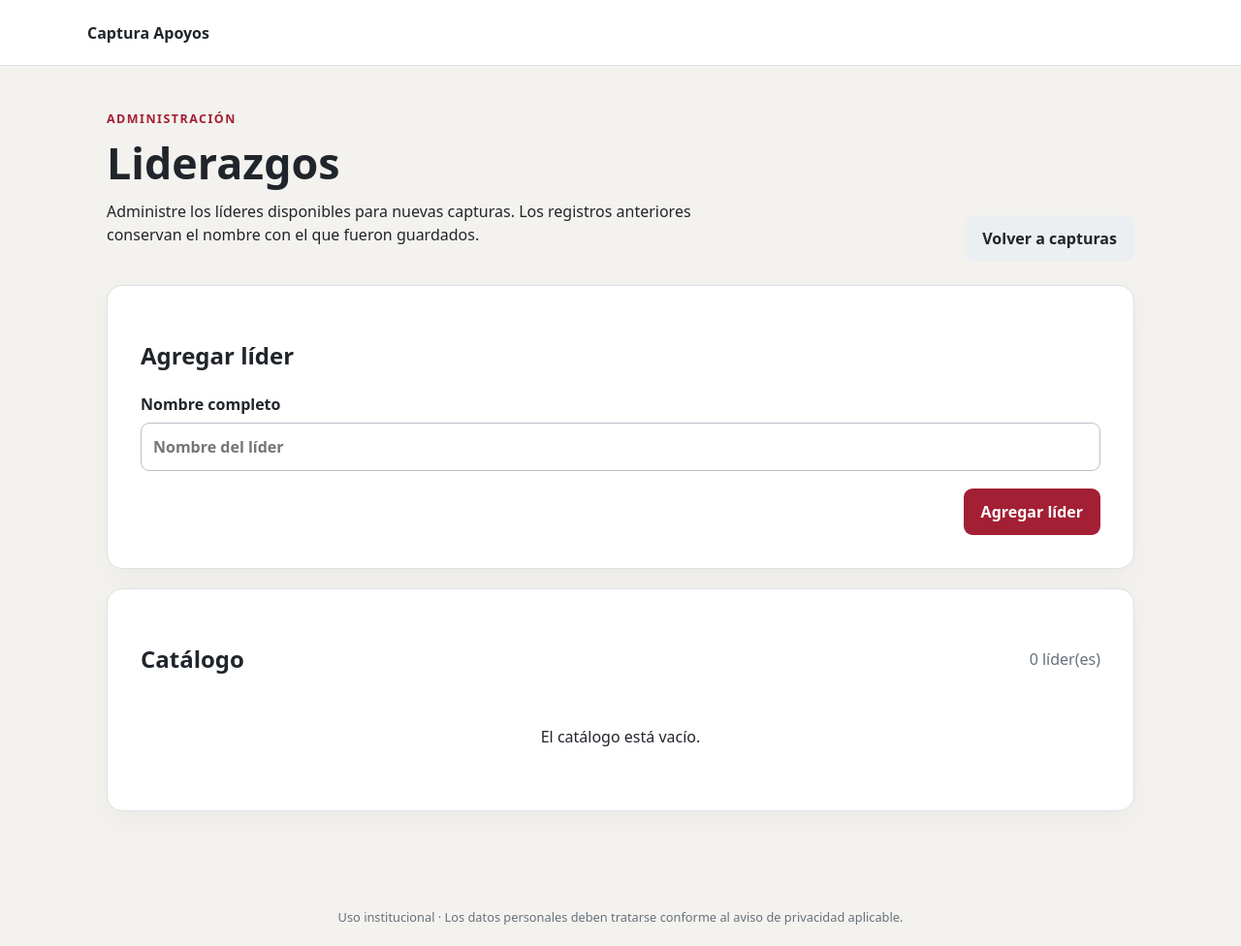
After one commit to spott226/ocrcapturadif, a FastAPI app: template app/templates/leaders.html in a window 1280 px wide. The commit adds this page. Shown: the whole page at 97% size. Run offline with FastAPI, Linux system fonts and the light colour scheme; the template is opened without the code that fills it, so the values that code supplies are empty; parts of the project's set-up code (start-up, migrations or seed data) failed here and were passed over; some libraries are stand-ins or nearby versions.

Commit message:
feat: administrar catálogo de liderazgos

```diff
--- a/app/main.py
+++ b/app/main.py
@@ -19,7 +19,7 @@ from starlette.middleware.sessions import SessionMiddleware
 
 from .config import get_settings
 from .database import Base, SessionLocal, engine, get_db
-from .models import AppUser, Person, StructureSubmission, SupportNetworkSubmission, SupportType
+from .models import AppUser, Leader, Person, StructureSubmission, SupportNetworkSubmission, SupportType
 from .ocr import extract_image
 from .security import csrf_token, password_hash, valid_csrf, verify_password
 
@@ -225,12 +225,26 @@ def bootstrap_first_superadmin() -> None:
             db.rollback()
 
 
+def bootstrap_leaders() -> None:
+    """Load the original catalog once; administrators manage it afterwards."""
+    with SessionLocal() as db:
+        if (db.scalar(select(func.count(Leader.id))) or 0) != 0:
+            return
+        db.add_all(Leader(name=name, created_by="bootstrap") for name in LEADERS)
+        try:
+            db.commit()
+        except IntegrityError:
+            # Another worker may have seeded the catalog at the same time.
+            db.rollback()
+
+
 @asynccontextmanager
 async def lifespan(_app: FastAPI):
     Base.metadata.create_all(engine)
     migrate_existing_database()
     migrate_early_v2_database()
     bootstrap_first_superadmin()
+    bootstrap_leaders()
     yield
 
 
@@ -384,10 +398,14 @@ def canonical_municipality(value: str) -> str:
     )
 
 
-def canonical_leader(value: str) -> str:
+def leader_names(db: Session) -> list[str]:
+    return list(db.scalars(select(Leader.name).order_by(Leader.name)).all())
+
+
+def canonical_leader(db: Session, value: str) -> str:
     normalized = normalize_for_match(value)
     return next(
-        (item for item in LEADERS if normalize_for_match(item) == normalized),
+        (item for item in leader_names(db) if normalize_for_match(item) == normalized),
         "",
     )
 
@@ -419,7 +437,7 @@ def review_page(
         error=error,
         duplicates=duplicates or [],
         municipalities=MUNICIPALITIES,
-        leaders=LEADERS,
+        leaders=leader_names(db),
         support_types=active_support_types(db),
     )
 
@@ -867,7 +885,7 @@ def save(
     curp = curp.strip().upper()
     cic = re.sub(r"\D", "", cic)
     ocr_code = re.sub(r"\D", "", ocr_code)
-    selected_leader = canonical_leader(leader)
+    selected_leader = canonical_leader(db, leader)
     phone = re.sub(r"\D", "", phone)
 
     selected_municipality = canonical_municipality(municipality)
@@ -1248,3 +1266,61 @@ def update_support_type(
     item.active = active == "1"
     db.commit()
     return RedirectResponse(public_url("/admin/tipos-apoyo?actualizado=1"), status_code=303)
+
+
+def leaders_page(request: Request, db: Session, *, error: str | None = None):
+    items = db.scalars(select(Leader).order_by(Leader.name)).all()
+    return page(request, "leaders.html", leaders=items, error=error)
+
+
+@app.get("/admin/liderazgos", response_class=HTMLResponse)
+def manage_leaders(request: Request, db: Session = Depends(get_db)):
+    require_superadmin(request, db)
+    return leaders_page(request, db)
+
+
+@app.post("/admin/liderazgos", response_class=HTMLResponse)
+def create_leader(
+    request: Request,
+    name: str = Form(...),
+    csrf: str = Form(...),
+    db: Session = Depends(get_db),
+):
+    user = require_superadmin(request, db)
+    require_csrf(request, csrf)
+    display_name = " ".join(name.strip().split())[:180]
+    if not display_name:
+        return leaders_page(request, db, error="Capture el nombre del líder.")
+    normalized = normalize_for_match(display_name)
+    if any(normalize_for_match(item) == normalized for item in leader_names(db)):
+        return leaders_page(request, db, error="Ese líder ya existe en el catálogo.")
+    db.add(Leader(name=display_name, created_by=user.email))
+    try:
+        db.commit()
+    except IntegrityError:
+        db.rollback()
+        return leaders_page(request, db, error="Ese líder ya existe en el catálogo.")
+    return RedirectResponse(public_url("/admin/liderazgos?creado=1"), status_code=303)
+
+
+@app.post("/admin/liderazgos/{leader_id}/eliminar", response_class=HTMLResponse)
+def delete_leader(
+    leader_id: int,
+    request: Request,
+    csrf: str = Form(...),
+    db: Session = Depends(get_db),
+):
+    require_superadmin(request, db)
+    require_csrf(request, csrf)
+    item = db.get(Leader, leader_id)
+    if not item:
+        raise HTTPException(404, "Líder no encontrado")
+    if (db.scalar(select(func.count(Leader.id))) or 0) <= 1:
+        return leaders_page(
+            request,
+            db,
+            error="Debe permanecer al menos un líder disponible en el catálogo.",
+        )
+    db.delete(item)
+    db.commit()
+    return RedirectResponse(public_url("/admin/liderazgos?eliminado=1"), status_code=303)
--- a/app/templates/base.html
+++ b/app/templates/base.html
@@ -17,7 +17,7 @@
     <a href="{{ public_prefix }}/admin/formularios/datos-estructura">Datos de estructura</a>
     <a href="{{ public_prefix }}/admin/formularios/red-apoyo">Red de Apoyo 1x10</a>
     <span class="nav-heading">Administración</span>
-    <a href="{{ public_prefix }}/admin/tipos-apoyo">Tipos de apoyo</a><a href="{{ public_prefix }}/admin/usuarios">Usuarios</a>
+    <a href="{{ public_prefix }}/admin/tipos-apoyo">Tipos de apoyo</a><a href="{{ public_prefix }}/admin/liderazgos">Liderazgos</a><a href="{{ public_prefix }}/admin/usuarios">Usuarios</a>
     {% endif %}
   </nav>
   <div class="sidebar-account"><small>{{ user.email }} · {{ 'Superadministrador' if user.is_superadmin else 'Capturista' }}</small><a href="{{ public_prefix }}/cuenta/contrasena">Cambiar contraseña</a><form method="post" action="{{ public_prefix }}/logout"><input type="hidden" name="csrf" value="{{ csrf }}"><button class="link">Cerrar sesión</button></form></div>
@@ -27,7 +27,7 @@
   <div class="mobile-nav-panel">
     <nav aria-label="Menú móvil">
       <a href="{{ public_prefix }}/">Formularios</a>{% if can_use_ocr %}<a href="{{ public_prefix }}/captura">Nueva captura</a>{% endif %}
-      {% if user.is_superadmin %}<a href="{{ public_prefix }}/beneficiarios">Beneficiarios</a><a href="{{ public_prefix }}/admin/formularios/datos-estructura">Datos de estructura</a><a href="{{ public_prefix }}/admin/formularios/red-apoyo">Red de Apoyo 1x10</a><a href="{{ public_prefix }}/admin/tipos-apoyo">Tipos de apoyo</a><a href="{{ public_prefix }}/admin/usuarios">Usuarios</a>{% endif %}
+      {% if user.is_superadmin %}<a href="{{ public_prefix }}/beneficiarios">Beneficiarios</a><a href="{{ public_prefix }}/admin/formularios/datos-estructura">Datos de estructura</a><a href="{{ public_prefix }}/admin/formularios/red-apoyo">Red de Apoyo 1x10</a><a href="{{ public_prefix }}/admin/tipos-apoyo">Tipos de apoyo</a><a href="{{ public_prefix }}/admin/liderazgos">Liderazgos</a><a href="{{ public_prefix }}/admin/usuarios">Usuarios</a>{% endif %}
     </nav>
     <div class="mobile-account"><small>{{ user.email }} · {{ 'Superadministrador' if user.is_superadmin else 'Capturista' }}</small><a href="{{ public_prefix }}/cuenta/contrasena">Cambiar contraseña</a><form method="post" action="{{ public_prefix }}/logout"><input type="hidden" name="csrf" value="{{ csrf }}"><button class="link">Cerrar sesión</button></form></div>
   </div>
--- /dev/null
+++ b/app/templates/leaders.html
@@ -0,0 +1,33 @@
+{% extends "base.html" %}
+{% block title %}Liderazgos · Captura Apoyos{% endblock %}
+{% block content %}
+<section class="hero compact-hero"><div><p class="eyebrow">Administración</p><h1>Liderazgos</h1><p>Administre los líderes disponibles para nuevas capturas. Los registros anteriores conservan el nombre con el que fueron guardados.</p></div><a class="button ghost" href="{{ public_prefix }}/">Volver a capturas</a></section>
+{% if error %}<div class="alert">{{ error }}</div>{% endif %}
+{% if request.query_params.get('creado') %}<div class="success">Líder agregado al catálogo.</div>{% endif %}
+{% if request.query_params.get('eliminado') %}<div class="success">Líder eliminado del catálogo.</div>{% endif %}
+
+<section class="card">
+  <h2>Agregar líder</h2>
+  <form method="post" action="{{ public_prefix }}/admin/liderazgos" class="form-grid">
+    <input type="hidden" name="csrf" value="{{ csrf }}">
+    <label class="wide">Nombre completo<input name="name" maxlength="180" autocomplete="off" placeholder="Nombre del líder" required></label>
+    <div class="actions wide"><span></span><button>Agregar líder</button></div>
+  </form>
+</section>
+
+<section class="card">
+  <div class="section-head"><h2>Catálogo</h2><span>{{ leaders|length }} líder(es)</span></div>
+  <div class="admin-list">
+    {% for leader in leaders %}
+    <article class="admin-item">
+      <div class="admin-summary"><strong>{{ leader.name }}</strong><small>Agregado por {{ leader.created_by }}</small></div>
+      <span></span>
+      <form method="post" action="{{ public_prefix }}/admin/liderazgos/{{ leader.id }}/eliminar" data-confirm-delete="{{ leader.name }}">
+        <input type="hidden" name="csrf" value="{{ csrf }}">
+        <button class="danger-outline">Eliminar</button>
+      </form>
+    </article>
+    {% else %}<div class="empty">El catálogo está vacío.</div>{% endfor %}
+  </div>
+</section>
+{% endblock %}
```
Also changed, not shown: app/models.py (+9 -0 lines), tests/test_app.py (+53 -1 lines).
